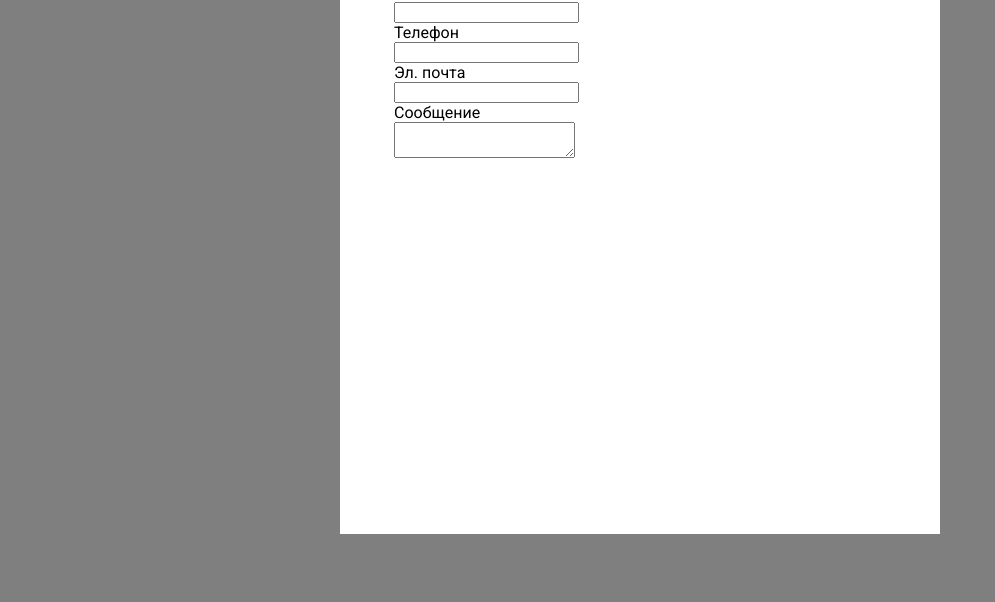
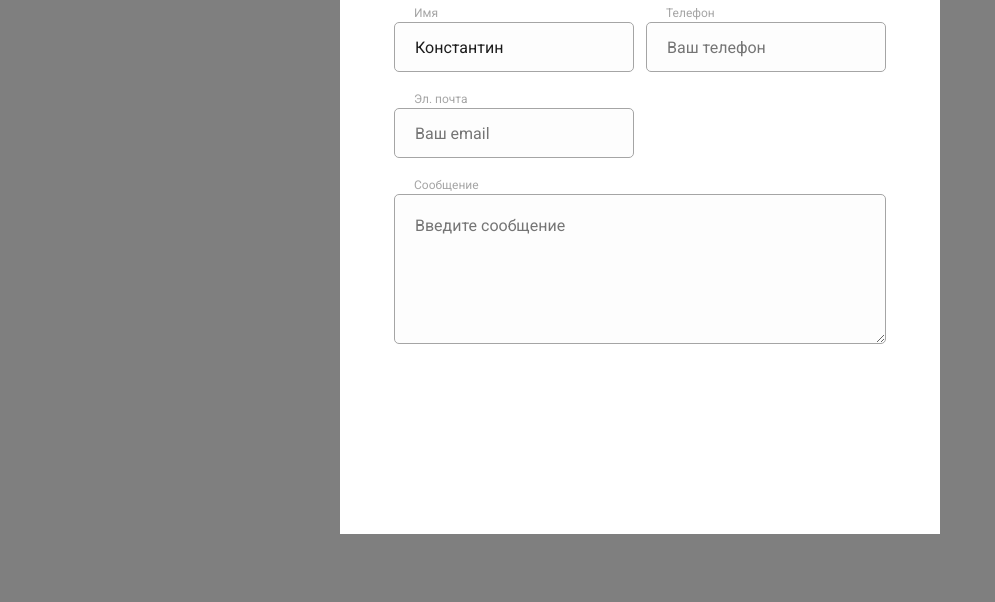
Before and after one commit to MappuniMaku/registration-form, a plain HTML site: page index.html in a window 1280 px wide. Shown: the part 198-800 px from the top of the page, without its empty margins (0-995 px from the left). Drawn offline with Linux system fonts and the light colour scheme.

Commit message:
Added basic styles for form elements

```diff
--- a/index.html
+++ b/index.html
@@ -20,21 +20,21 @@
                         <span class="modal__close" data-close="true">&times;</span>
                     </div>
                     <div class="form__body">
-                        <label class="form__item">
-                            <p>Имя</p>
-                            <input type="text" class="form__input form__input-name" required>
+                        <label class="form__item form__item-name">
+                            <p class="form__item-title">Имя</p>
+                            <input type="text" name="name" value="Константин" class="form__input form__input-name" placeholder="Ваше имя" required>
                         </label>
-                        <label class="form__item">
-                            <p>Телефон</p>
-                            <input type="tel" class="form__input form__input-phone">
+                        <label class="form__item form__item-phone">
+                            <p class="form__item-title">Телефон</p>
+                            <input type="tel" name="phone" class="form__input form__input-phone" placeholder="Ваш телефон">
                         </label>
-                        <label class="form__item">
-                            <p>Эл. почта</p>
-                            <input type="text" class="form__input form__input-email">
+                        <label class="form__item form__item-email">
+                            <p class="form__item-title">Эл. почта</p>
+                            <input type="text" name="email" class="form__input form__input-email" placeholder="Ваш email">
                         </label>
-                        <label class="form__item">
-                            <p>Сообщение</p>
-                            <textarea class="form__input form__input-textarea" required></textarea>
+                        <label class="form__item form__item-message">
+                            <p class="form__item-title">Сообщение</p>
+                            <textarea name="message" class="form__input form__input-textarea" placeholder="Введите сообщение" required></textarea>
                         </label>
                     </div>
                     <div class="form__footer"></div>
--- a/index.scss
+++ b/index.scss
@@ -69,6 +69,7 @@ html {
     &__header {
         display: flex;
         justify-content: space-between;
+        margin-bottom: 23px;
     }
 
     &__title {
@@ -78,4 +79,45 @@ html {
         color: #000000;
         letter-spacing: 0.02em;
     }
+
+    &__body {
+        display: flex;
+        flex-direction: row;
+        justify-content: flex-start;
+        flex-wrap: wrap;
+    }
+
+    &__item {
+        margin-bottom: 20px;
+
+        &-phone {
+            margin-left: 12px;
+        }
+    }
+
+    &__item-title {
+        font-size: 12px;
+        line-height: 14px;
+        color: #A5A5A5;
+        margin-left: 20px;
+        margin-bottom: 2px;
+    }
+
+    &__input {
+        font-family: inherit;
+        width: 240px;
+        height: 50px;
+        background: #FDFDFD;
+        border: 1px solid #A5A5A5;
+        border-radius: 5px;
+        font-size: 16px;
+        line-height: 22px;
+        padding: 20px;
+        color: #1C1C1C;
+    }
+
+    &__input-textarea {
+        width: 492px;
+        height: 150px;
+    }
 }
```
Also changed, not shown: index.css, 1 other file.
